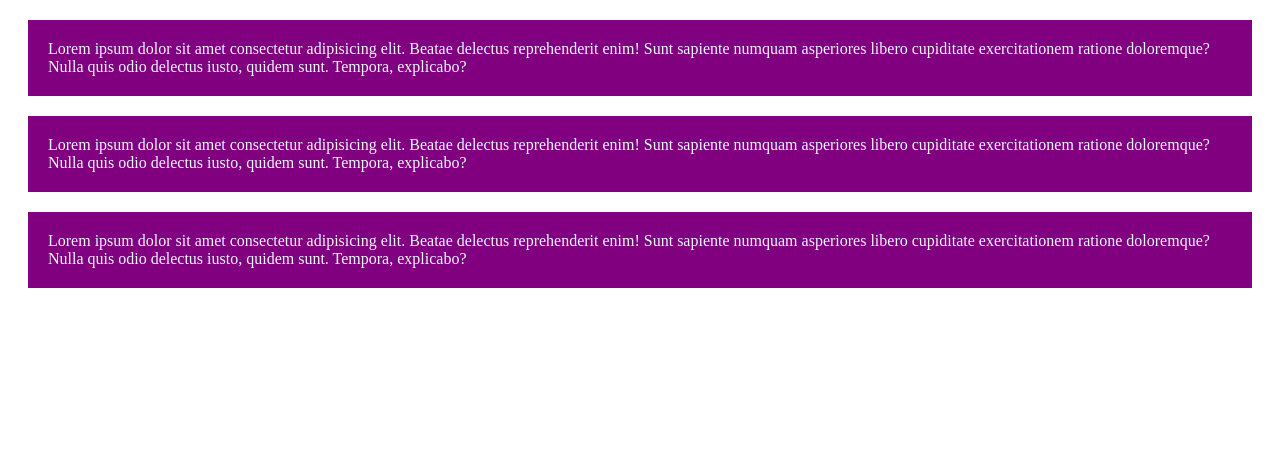
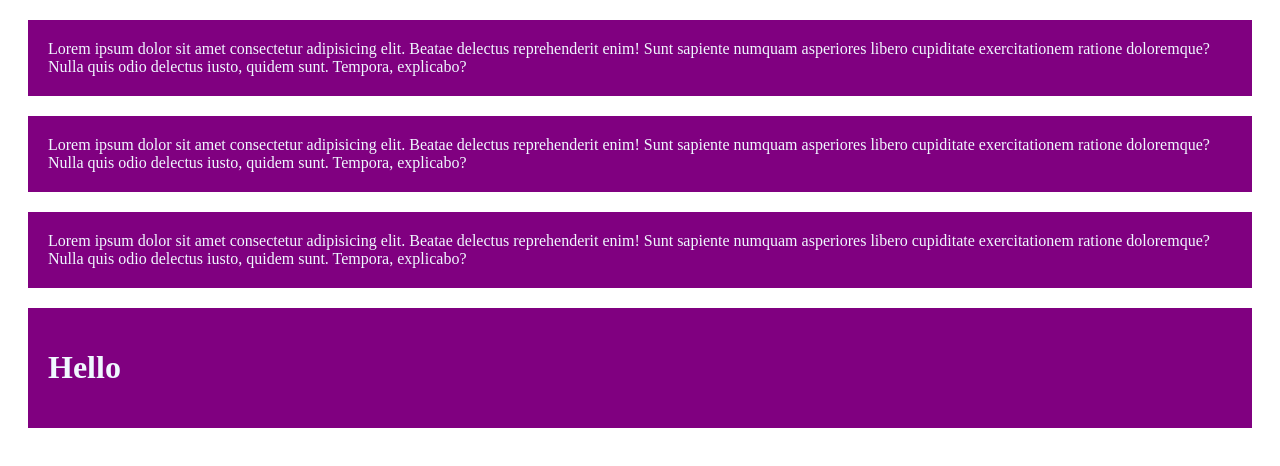
Before and after one commit to Ashik-Mahmud-Raz/Practice-Git-and-GitHub, a plain HTML site: page index.html in a window 1280 px wide. Drawn offline with Linux system fonts and the light colour scheme.

Commit message:
h1 tag added

```diff
--- a/index.html
+++ b/index.html
@@ -19,5 +19,9 @@
         Lorem ipsum dolor sit amet consectetur adipisicing elit. Beatae delectus reprehenderit enim! Sunt sapiente numquam asperiores libero
         cupiditate exercitationem ratione doloremque? Nulla quis odio delectus iusto, quidem sunt. Tempora, explicabo?
     </div>
+
+    <div>
+        <h1> Hello </h1>
+    </div>
 </body>
 </html>
```
